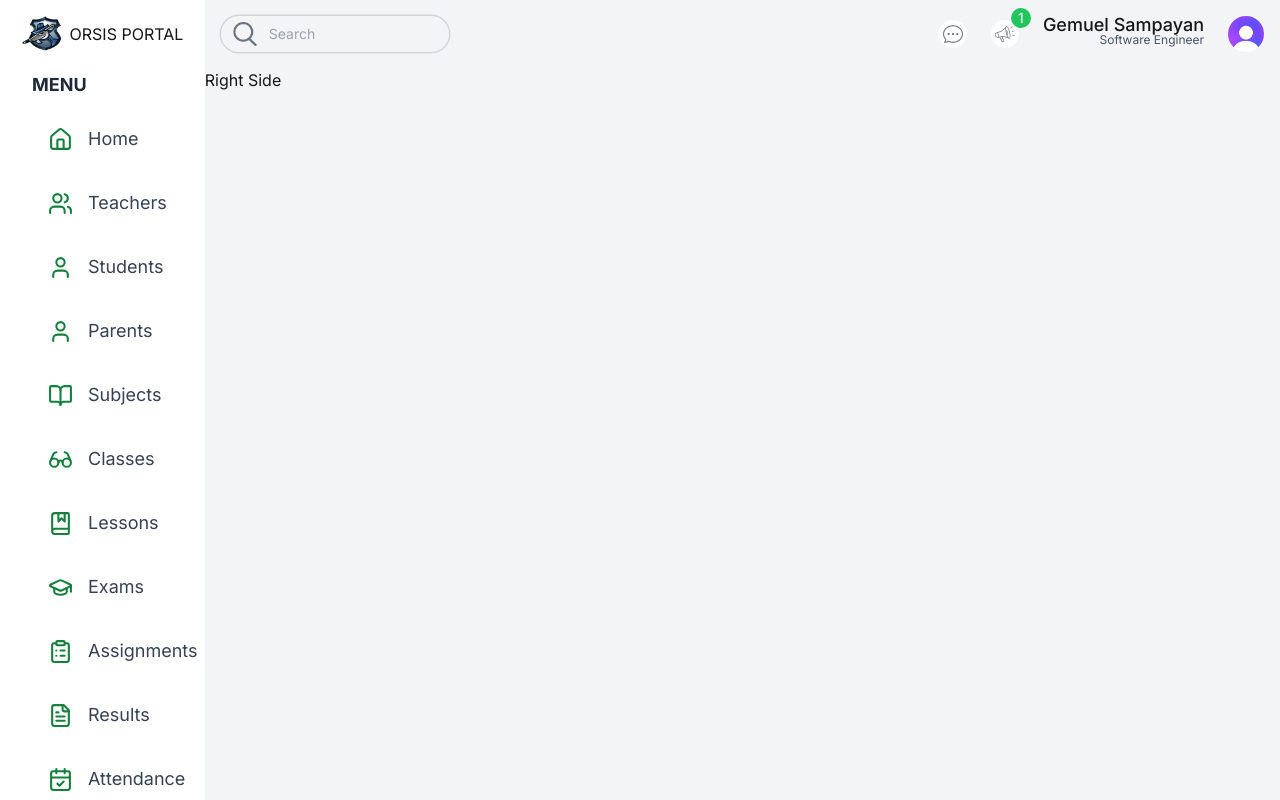
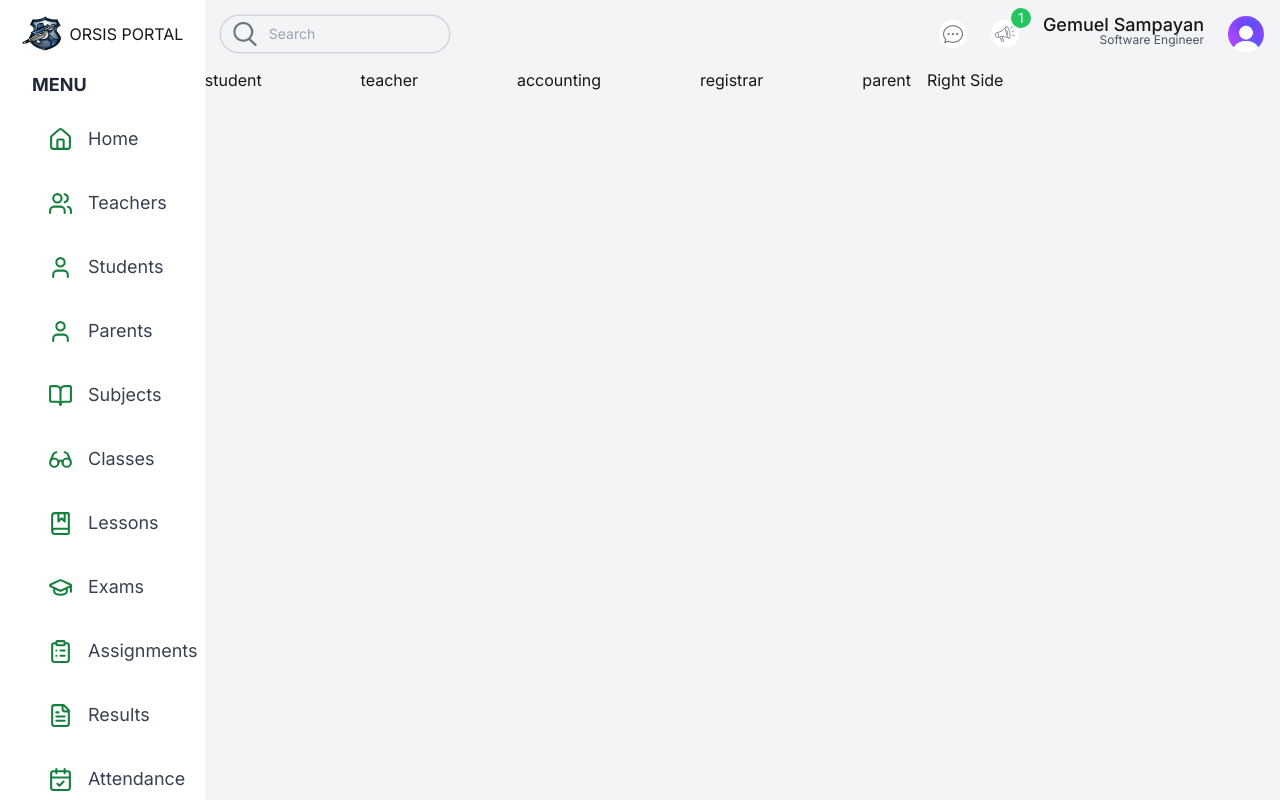
Before and after one commit to Mgtsampayan/Olivarez-University, a Next.js app in the folder frontend/: page /admin in a window 1280 px wide. Shown: the top 800 px of the page. Built offline with nearby package versions, Linux system fonts and the light colour scheme.

Commit message:
Software Engineer

```diff
--- a/frontend/src/app/(dashboard)/admin/page.tsx
+++ b/frontend/src/app/(dashboard)/admin/page.tsx
@@ -1,6 +1,22 @@
+import UserCard from "@/components/UserCard"
+
 const AdminPage = () => {
   return (
-    <div className=''>AdminPage</div>
+    <div className='flex flex-col md:flex-row gap-4'>
+      {/* Left Side */}
+      <div className="w-full lg:w-2/3">
+      {/* User Card */}
+      <div className="flex justify-between gap-4">
+        <UserCard type="student"/>
+        <UserCard type="teacher"/>
+        <UserCard type="accounting"/>
+        <UserCard type="registrar"/>
+        <UserCard type="parent"/>
+      </div>
+      </div>
+      {/* Right Side */}
+      <div className="w-full lg:w-1/3">Right Side</div>
+    </div>
   )
 }
 
--- a/frontend/src/app/(dashboard)/layout.tsx
+++ b/frontend/src/app/(dashboard)/layout.tsx
@@ -3,6 +3,7 @@ import Image from "next/image";
 import OASIS from  "../../../public/OASIS.png";
 import Menu from "@/components/Menu";
 import Navbar from  "@/components/Navbar";
+import AdminPage from "./admin/page";
 
 export default function DashboardLayout({
     // children,
@@ -22,7 +23,7 @@ export default function DashboardLayout({
             {/* Main Content */}
             <div className="w-[90%] md:w-[90%] lg:w-[82%] xl:w-[85%] bg-gray-100"> {/* If need the background use this bg-green-200 */}
                 <Navbar/>
-                Right Side
+                <AdminPage/>
             </div>
         </div>
     );
--- a/frontend/src/components/Menu.tsx
+++ b/frontend/src/components/Menu.tsx
@@ -106,8 +106,8 @@ const menuItems: MenuSection[] = [
             },
             {
                 icon: <DollarSign size={25} />,
-                label: "Finance",
-                href: "/finance",
+                label: "Accounting",
+                href: "/accounting",
                 visible: ["admin", "accounting"],
             },
             {
--- /dev/null
+++ b/frontend/src/components/UserCard.tsx
@@ -0,0 +1,9 @@
+const UserCard = ({ type }: { type: string }) => {
+    return (
+        <div className=''>
+            <h2>{type}</h2>
+        </div>
+    )
+}
+
+export default UserCard
--- a/frontend/tailwind.config.ts
+++ b/frontend/tailwind.config.ts
@@ -11,6 +11,7 @@ const config: Config = {
       colors: {
         background: "var(--background)",
         foreground: "var(--foreground)",
+        OlivesColor: ""
       },
     },
   },
```
